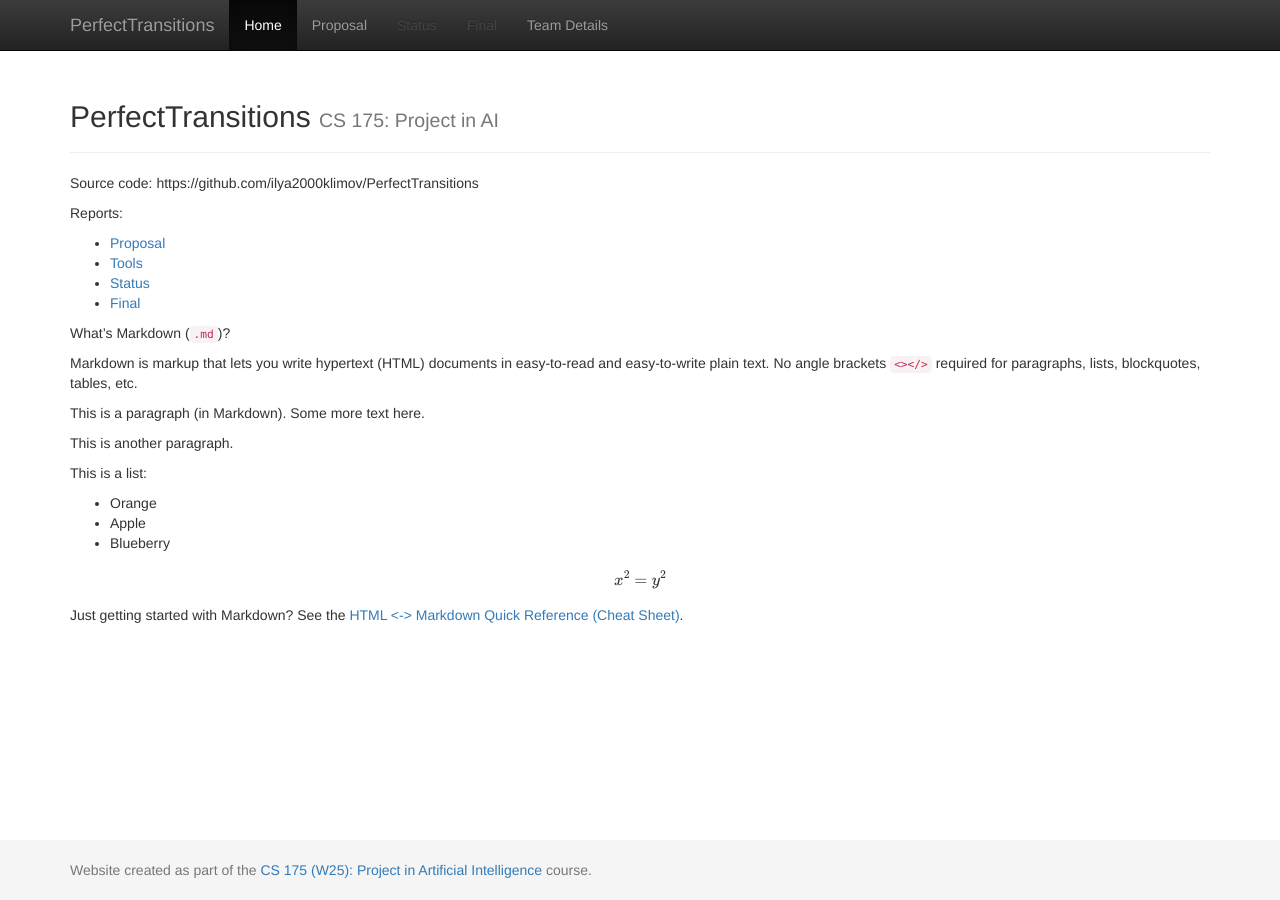
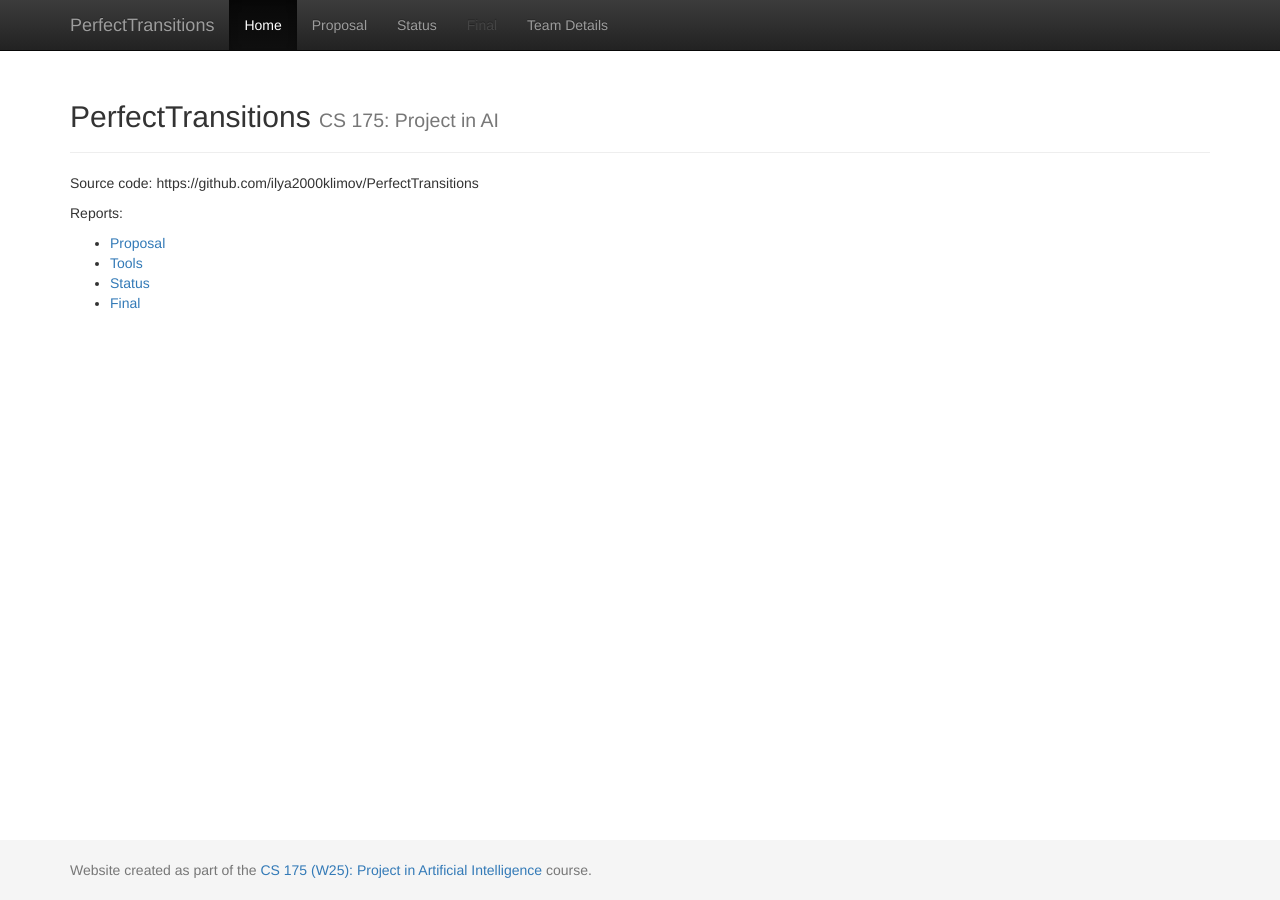
Before and after one commit to Ilya2000Klimov/PerfectTransitions, a Jekyll site: the page built from docs/index.md, in a window 1280 px wide. Built offline with Jekyll 4.4.1, drawn with Linux system fonts in a browser that asks for light colours; formulas are drawn with MathJax 3.

Commit message:
Add project outline image and create status documentation

```diff
--- a/docs/index.md
+++ b/docs/index.md
@@ -12,7 +12,7 @@
 - [Status](status.html)
 - [Final](final.html)
 
-What's Markdown (`.md`)?
+<!-- What's Markdown (`.md`)?
 
 Markdown is markup that lets you write hypertext (HTML) documents
 in easy-to-read and easy-to-write plain text.
@@ -38,4 +38,4 @@
 See the [HTML <-> Markdown Quick Reference (Cheat Sheet)][quickref].
 
 
-[quickref]: https://github.com/mundimark/quickrefs/blob/master/HTML.md
+[quickref]: https://github.com/mundimark/quickrefs/blob/master/HTML.md -->
```
Also changed, not shown: docs/status.md (added, +13 -0 lines), docs/res/Project_outline.jpg (added).
